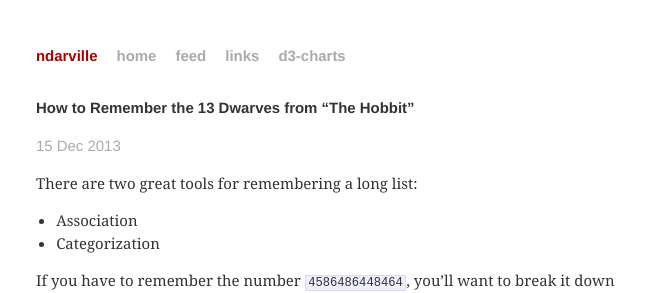
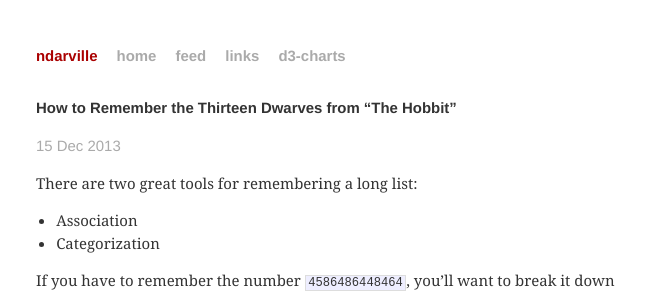
Before and after one commit to ndarville/ndarville.github.io, a Jekyll site: the page built from _posts/2013-12-15-naming-the-thirteen-dwarves-in-the-hobbit.markdown, in a window 1280 px wide. Shown: the top 293 px of the page, without its empty margins (304-971 px from the left). Built offline with Jekyll 4.4.1, drawn with Linux system fonts in a browser that asks for light colours; Markdown is read by kramdown in place of the engine named in the settings.

Commit message:
Changed title and link for dwarf guide

```diff
--- a/_posts/2013-12-15-naming-the-thirteen-dwarves-in-the-hobbit.markdown
+++ b/_posts/2013-12-15-naming-the-thirteen-dwarves-in-the-hobbit.markdown
@@ -1,6 +1,6 @@
 ---
 layout: post
-title:  "How to Remember the 13 Dwarves from &ldquo;The Hobbit&rdquo;"
+title:  "How to Remember the Thirteen Dwarves from &ldquo;The Hobbit&rdquo;"
 date:   2013-12-15 15:29:00
 id:     2
 categories: blog
@@ -95,4 +95,4 @@ As long as you remember the number **6**, this will never happen. You can see wh
 You should be able to name all thirteen dwarves (dwarrows) now. I'm not kidding. Try it.
 
 
-[armitage]: http://howtoraiseageek.tumblr.com/post/69830173492#permalink-notes
+[armitage]: http://howtoraiseageek.tumblr.com/post/69830173492
```
